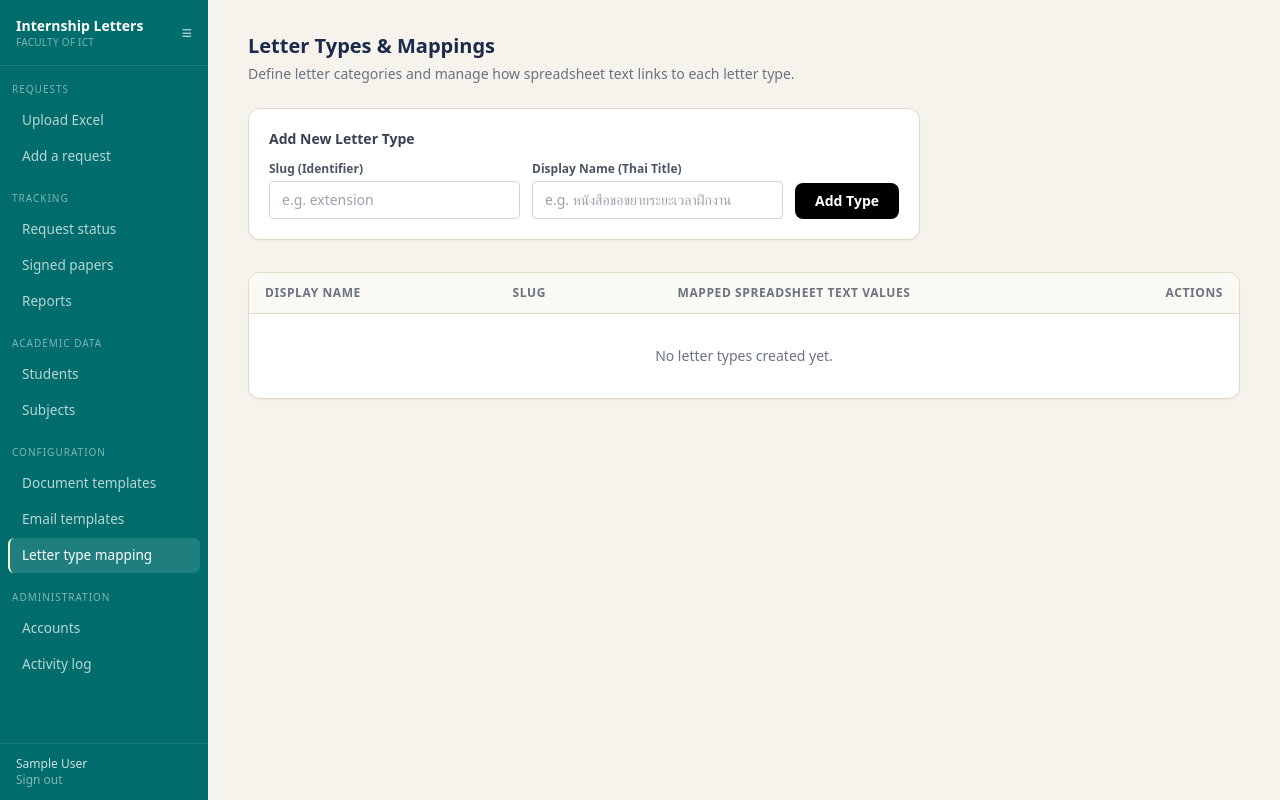
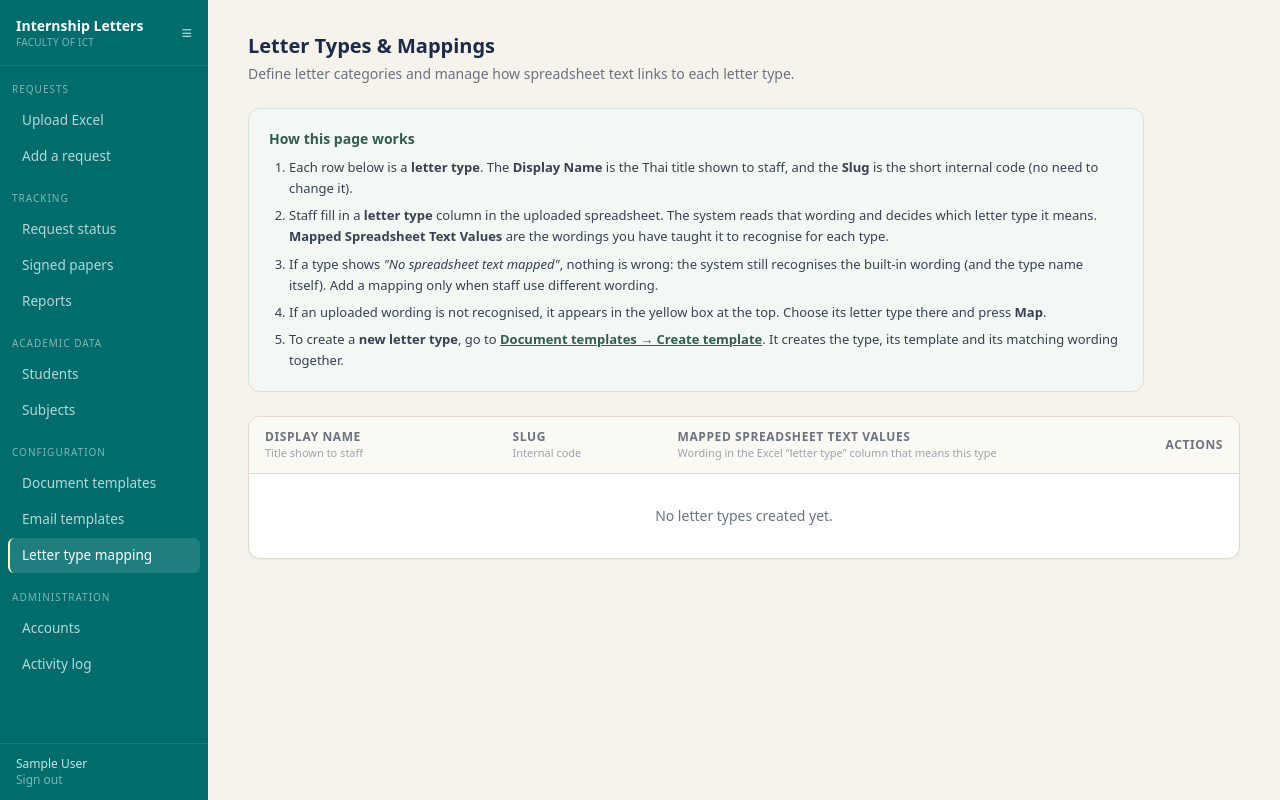
Before and after one commit to chissanupongkha/internship-document-website, a Django app: page /letter-types/ in a window 1280 px wide. Run offline with Django 5.2, Linux system fonts and the light colour scheme; the visitor is signed in with stand-in values (Sample User, id 1); data that the repository does not hold is empty; parts of the project's set-up code (start-up, migrations or seed data) failed here and were passed over; some libraries are stand-ins or nearby versions.

Commit message:
template update

```diff
--- a/letters/models.py
+++ b/letters/models.py
@@ -69,7 +69,6 @@ class LetterTemplate(models.Model):
     logo = models.ForeignKey('Logo', null=True, blank=True, on_delete=models.SET_NULL, related_name='templates')
     name = models.CharField(max_length=150)
     letter_type = models.CharField(max_length=50)                 # several versions of one type are allowed
-    academic_year = models.CharField(max_length=9, blank=True, default='')   # e.g. "2026"; blank = any year
     version = models.PositiveIntegerField(default=1)
     file = models.FileField(upload_to='letter_templates/')
     is_active = models.BooleanField(default=True)
@@ -77,8 +76,7 @@ class LetterTemplate(models.Model):
 
     @property
     def label(self):
-        year = f"{self.academic_year} " if self.academic_year else ''
-        return f"{year}{self.name} v{self.version}"
+        return f"{self.name} v{self.version}"
 
     def __str__(self):
         return f"{self.name} ({self.letter_type})"
--- a/letters/templates/letters/lettertype_list.html
+++ b/letters/templates/letters/lettertype_list.html
@@ -4,6 +4,18 @@
 <div class="w-full max-w-none px-1 sm:px-4">
   <h1 class="text-xl font-semibold mt-2 mb-1">Letter Types & Mappings</h1>
   <p class="text-sm text-gray-500 mb-6">Define letter categories and manage how spreadsheet text links to each letter type.</p>
+
+  <!-- Guidance -->
+  <div class="bg-[#F3F8F5] border border-[#CFE3D8] rounded-xl p-5 mb-6 text-sm text-gray-700 max-w-4xl">
+    <h2 class="text-sm font-bold text-[#2F5E4A] mb-2">How this page works</h2>
+    <ol class="list-decimal ml-5 space-y-1.5 text-[13px] leading-relaxed">
+      <li>Each row below is a <b>letter type</b>. The <b>Display Name</b> is the Thai title shown to staff, and the <b>Slug</b> is the short internal code (no need to change it).</li>
+      <li>Staff fill in a <b>letter type</b> column in the uploaded spreadsheet. The system reads that wording and decides which letter type it means. <b>Mapped Spreadsheet Text Values</b> are the wordings you have taught it to recognise for each type.</li>
+      <li>If a type shows <i>"No spreadsheet text mapped"</i>, nothing is wrong: the system still recognises the built-in wording (and the type name itself). Add a mapping only when staff use different wording.</li>
+      <li>If an uploaded wording is not recognised, it appears in the yellow box at the top. Choose its letter type there and press <b>Map</b>.</li>
+      <li>To create a <b>new letter type</b>, go to <a href="{% url 'letters:template_list' %}" class="underline font-semibold text-[#2F5E4A]">Document templates → Create template</a>. It creates the type, its template and its matching wording together.</li>
+    </ol>
+  </div>
 
   <!-- Unmapped Values Warning Section -->
   {% if unmapped_raw_values %}
@@ -14,7 +26,7 @@
       </svg>
       Unmapped letter type values found in uploaded spreadsheets
     </h2>
-    <p class="text-xs text-[#78350F] mb-4">Assign these text values to a letter type so uploaded records resolve correctly.</p>
+    <p class="text-xs text-[#78350F] mb-4">The system could not tell which letter type these wordings mean, so those records cannot generate a letter yet. Pick the correct type for each wording and press Map (you only need to do this once per wording).</p>
 
     <div class="space-y-3">
       {% for raw in unmapped_raw_values %}
@@ -39,35 +51,14 @@
   </div>
   {% endif %}
 
-  <!-- Add New Letter Type Form -->
-  <div class="bg-white border border-[#E1DACB] rounded-xl p-5 mb-8 shadow-sm max-w-2xl">
-    <h2 class="text-sm font-bold text-gray-700 mb-3">Add New Letter Type</h2>
-    <form action="{% url 'letters:lettertype_create' %}" method="post" class="flex flex-wrap items-end gap-3">
-      {% csrf_token %}
-      <div class="flex-1 min-w-[12rem]">
-        <label class="block text-xs font-semibold text-gray-600 mb-1">Slug (Identifier)</label>
-        <input type="text" name="slug" placeholder="e.g. extension" required
-               class="w-full border border-gray-300 rounded px-3 py-2 text-sm">
-      </div>
-      <div class="flex-1 min-w-[14rem]">
-        <label class="block text-xs font-semibold text-gray-600 mb-1">Display Name (Thai Title)</label>
-        <input type="text" name="display_name" placeholder="e.g. หนังสือขอขยายระยะเวลาฝึกงาน" required
-               class="w-full border border-gray-300 rounded px-3 py-2 text-sm">
-      </div>
-      <button type="submit" class="bg-black text-white text-sm font-semibold px-5 py-2 rounded-lg hover:bg-gray-800">
-        Add Type
-      </button>
-    </form>
-  </div>
-
   <!-- Defined Letter Types Table -->
   <div class="bg-white border border-[#E1DACB] rounded-xl shadow-sm overflow-x-auto">
     <table class="w-full text-left text-sm border-collapse">
       <thead>
         <tr class="bg-[#FBF9F4] text-xs uppercase tracking-wider text-gray-500 border-b border-[#E1DACB]">
-          <th class="py-3 px-4 w-1/4">Display Name</th>
-          <th class="py-3 px-4 w-1/6">Slug</th>
-          <th class="py-3 px-4">Mapped Spreadsheet Text Values</th>
+          <th class="py-3 px-4 w-1/4">Display Name<span class="block normal-case tracking-normal font-normal text-[11px] text-gray-400">Title shown to staff</span></th>
+          <th class="py-3 px-4 w-1/6">Slug<span class="block normal-case tracking-normal font-normal text-[11px] text-gray-400">Internal code</span></th>
+          <th class="py-3 px-4">Mapped Spreadsheet Text Values<span class="block normal-case tracking-normal font-normal text-[11px] text-gray-400">Wording in the Excel “letter type” column that means this type</span></th>
           <th class="py-3 px-4 text-right">Actions</th>
         </tr>
       </thead>
@@ -87,7 +78,7 @@
                 <form action="{% url 'letters:mapping_update' m.id %}" method="post" class="inline-flex items-center gap-1">
                   {% csrf_token %}
                   <select name="letter_type_id" onchange="this.form.submit()" class="text-xs border border-gray-300 rounded px-2 py-0.5 bg-white">
-                    <option value="" disabled selected>Reassign to…</option>
+                    <option value="" disabled selected>Reassign to… (move this wording to another type)</option>
                     {% for target in types %}
                       {% if target.id != lt.id %}
                         <option value="{{ target.id }}">{{ target.display_name }} ({{ target.slug }})</option>
@@ -100,20 +91,27 @@
                 <form action="{% url 'letters:mapping_delete' m.id %}" method="post" class="inline"
                       onsubmit="return confirm('Remove mapping for {{ m.raw_text }}?');">
                   {% csrf_token %}
-                  <button type="submit" class="text-red-600 hover:text-red-800 font-semibold text-xs px-1">
+                  <button type="submit" title="Remove this mapping" class="text-red-600 hover:text-red-800 font-semibold text-xs px-1">
                     ✕
                   </button>
                 </form>
               </div>
               {% empty %}
-                <span class="text-xs text-gray-400 italic">No raw values mapped to this type yet.</span>
+                <span class="text-xs text-gray-400 italic">No spreadsheet text mapped. Built-in wording is still recognised automatically.</span>
               {% endfor %}
+              <form action="{% url 'letters:mapping_create' %}" method="post" class="flex items-center gap-2 pt-1">
+                {% csrf_token %}
+                <input type="hidden" name="letter_type_id" value="{{ lt.id }}">
+                <input type="text" name="raw_text" required placeholder="Add wording used in Excel…"
+                       class="border border-gray-300 rounded px-2 py-1 text-xs w-56">
+                <button type="submit" class="text-xs font-semibold text-[#2F5E4A] border border-[#CFE3D8] rounded px-2.5 py-1 hover:bg-[#F3F8F5]">+ Add</button>
+              </form>
             </div>
           </td>
 
           <td class="py-4 px-4 text-right">
             <form action="{% url 'letters:lettertype_delete' lt.id %}" method="post" class="inline"
-                  onsubmit="return confirm('Delete letter type {{ lt.display_name }}?');">
+                  onsubmit="return confirm('Delete letter type {{ lt.display_name }}? Its mappings will be removed too. Templates and letters already created are not deleted.');">
               {% csrf_token %}
               <button type="submit" class="text-xs text-red-600 hover:underline font-semibold">
                 Delete Type
--- a/letters/templates/letters/subject_list.html
+++ b/letters/templates/letters/subject_list.html
@@ -49,7 +49,7 @@
           <input type="text" name="instructor_email" value="{{ edit.instructor_email }}" placeholder="Email" class="border border-gray-300 rounded-lg px-3 py-2 text-sm">
           <input type="text" name="instructor_phone" value="{{ edit.instructor_phone }}" placeholder="Phone" class="border border-gray-300 rounded-lg px-3 py-2 text-sm">
         </div>
-        <p class="text-[11px] text-gray-500 mt-1">Leave empty to use the shared default line. Template tags: <code>&#123;&#123; course_contact &#125;&#125;</code>, <code>&#123;&#123; instructor_name &#125;&#125;</code>, <code>&#123;&#123; instructor_email &#125;&#125;</code>, <code>&#123;&#123; instructor_phone &#125;&#125;</code>.</p>
+        <p class="text-[11px] text-gray-500 mt-1">Leave empty to use the default instructor. Template tags: <code>&#123;&#123; instructor_name &#125;&#125;</code>, <code>&#123;&#123; instructor_email &#125;&#125;</code>, <code>&#123;&#123; instructor_phone &#125;&#125;</code>.</p>
       </div>
     </div>
 
--- a/letters/templates/letters/template_editor.html
+++ b/letters/templates/letters/template_editor.html
@@ -15,7 +15,8 @@
   .para{white-space:pre-wrap;tab-size:8;outline:none;word-break:break-word;border-radius:2px;min-height:1em}
   .para:hover{background:rgba(63,122,98,.06)}.para:focus{background:rgba(63,122,98,.10);box-shadow:0 0 0 1px #3F7A62}
   .locked{border:1px dashed #cfc7b2;color:#6b6759;font:12px sans-serif;text-align:center;padding:.4rem;border-radius:4px;background:#faf8f2}
-  .pic{display:block;max-width:100%}
+  .pic{display:inline-block;vertical-align:top;max-width:100%}
+  .logobox{line-height:0}
   .pbk{border-top:2px dashed #b9b19a;margin:10px 0;text-align:center;font:11px sans-serif;color:#8a8470;cursor:pointer;position:relative;height:0}
   .pbk span{position:relative;top:-9px;background:#fff;padding:0 .6rem}
   .pbk.sel{border-color:#3F7A62;color:#1F5E4A}
--- a/letters/urls.py
+++ b/letters/urls.py
@@ -46,6 +46,7 @@ urlpatterns = [
     path('templates/', views.template_list, name='template_list'),
     path('templates/upload/', views.template_upload, name='template_upload'),
     path('templates/from-builtin/', views.template_from_builtin, name='template_from_builtin'),
+    path('templates/create/', views.template_create, name='template_create'),
     path('templates/<int:template_id>/edit/', views.template_edit, name='template_edit'),
     path('templates/<int:template_id>/editor/', template_editor.template_editor, name='template_editor'),
     path('templates/<int:template_id>/restore/', template_editor.template_restore, name='template_restore'),
--- a/letters/views.py
+++ b/letters/views.py
@@ -1355,17 +1355,43 @@ def upload_signed_by_id(request, letter_id):
 
 @staff_required
 def template_list(request):
-    templates = LetterTemplate.objects.order_by('letter_type', '-academic_year', '-version')
+    from .docgen import BUILTIN_TITLES, build_tagged_letter
+    from .template_editor import mini_preview_html
+    templates = list(LetterTemplate.objects.order_by('letter_type', '-version'))
     for t in templates:
         mappings = list(t.field_mappings.all())
         t.total_fields = len(mappings)
         t.mapped_fields = len([m for m in mappings if m.source_type != TemplateFieldMapping.SOURCE_UNMAPPED])
 
     letter_types = LetterType.objects.order_by('display_name')
+    names = {lt.slug: lt.display_name for lt in letter_types}
+    cards = []
+    slugs = list(dict.fromkeys([t.letter_type for t in templates] + [lt.slug for lt in letter_types] + list(BUILTIN_TITLES)))
+    for slug in slugs:
+        mine = [t for t in templates if t.letter_type == slug]
+        shown = next((t for t in mine if t.is_active), mine[0] if mine else None)
+        if shown is None and slug not in BUILTIN_TITLES:
+            continue                                    # a letter type nobody has made a template for yet
+        card = {'slug': slug, 'name': names.get(slug) or BUILTIN_TITLES.get(slug, slug), 'shown': shown,
+                'n_versions': len(mine), 'builtin_only': shown is None}
+        try:
+            if shown is not None:
+                shown.file.open('rb')
+                try:
+                    card['mini'] = mini_preview_html(shown.file.read())
+                finally:
+                    shown.file.close()
+            else:
+                card['mini'] = mini_preview_html(build_tagged_letter(slug))
+        except Exception:
+            logger.exception("Could not draw the template thumbnail")
+            card['mini'] = ''
+        cards.append(card)
     return render(request, 'letters/template_list.html', {
         'templates': templates,
+        'cards': cards,
         'letter_types': letter_types,
-        'builtins': list(__import__('letters.docgen', fromlist=['BUILTIN_TITLES']).BUILTIN_TITLES.items()),
+        'update_types': _update_types(letter_types),
     })
 
 
@@ -1380,12 +1406,11 @@ def template_upload(request):
         messages.error(request, "Please select a valid, existing letter type.")
         return redirect('letters:template_list')
 
-    academic_year = re.sub(r'\D', '', request.POST.get('academic_year', ''))[:4]
     f = request.FILES['template_file']
-    last = (LetterTemplate.objects.filter(letter_type=letter_type, academic_year=academic_year)
+    last = (LetterTemplate.objects.filter(letter_type=letter_type)
             .order_by('-version').first())
     template_obj = LetterTemplate.objects.create(
-        letter_type=letter_type, academic_year=academic_year, name=f.name, file=f,
+        letter_type=letter_type, name=f.name, file=f,
         version=(last.version + 1) if last else 1, is_active=False,
     )
     created = last is None
@@ -1408,7 +1433,7 @@ def template_upload(request):
         TemplateFieldMapping.objects.get_or_create(template=template_obj, placeholder=tag)
 
     action = 'Uploaded new version of' if not created else 'Uploaded'
-    log_activity(request, 'UPLOAD_TEMPLATE', f"{action} template '{f.name}' for '{letter_type}' {academic_year or '(any year)'} v{template_obj.version}")
+    log_activity(request, 'UPLOAD_TEMPLATE', f"{action} template '{f.name}' for '{letter_type}' v{template_obj.version}")
     messages.success(request, f"Saved as version {template_obj.version}. Map its {len(placeholders)} field(s) before activating. Older versions are kept.")
     return redirect('letters:template_mapping', template_id=template_obj.id)
 
@@ -1422,13 +1447,21 @@ def template_from_builtin(request):
         messages.error(request, "Please choose which built-in letter to edit.")
         return redirect('letters:template_list')
     lt, _ = LetterType.objects.get_or_create(slug=kind, defaults={'display_name': BUILTIN_TITLES[kind]})
-    academic_year = re.sub(r'\D', '', request.POST.get('academic_year', ''))[:4]
-    last = (LetterTemplate.objects.filter(letter_type=kind, academic_year=academic_year)
+    last = (LetterTemplate.objects.filter(letter_type=kind)
             .order_by('-version').first())
     ver = (last.version if last else 0) + 1
     name = f"{kind}_builtin_v{ver}.docx"
-    t = LetterTemplate(letter_type=kind, academic_year=academic_year, name=name, version=ver, is_active=False)
+    t = LetterTemplate(letter_type=kind, name=name, version=ver, is_active=False)
     t.file.save(name, ContentFile(build_tagged_letter(kind)), save=True)
+    _premapped_tags(t)
+    log_activity(request, 'UPLOAD_TEMPLATE', f"Made the built-in '{kind}' letter editable as template v{ver}")
+    messages.success(request, "The built-in letter is now an editable template (all tags are already mapped). Change it below, then save, preview and activate.")
+    return redirect('letters:template_editor', template_id=t.id)
+
+
+def _premapped_tags(t):
+    """Map every tag of a template that has the same name as a system field; returns the tag list."""
+    from .docgen import AVAILABLE_SOURCE_FIELDS
     known = {tag for tag, _label in AVAILABLE_SOURCE_FIELDS}
     t.file.open('rb')
     try:
@@ -1440,8 +1473,60 @@ def template_from_builtin(request):
             template=t, placeholder=tag,
             defaults={'source_type': TemplateFieldMapping.SOURCE_FIELD if tag in known else TemplateFieldMapping.SOURCE_UNMAPPED,
                       'source_value': tag if tag in known else ''})
-    log_activity(request, 'UPLOAD_TEMPLATE', f"Made the built-in '{kind}' letter editable as template v{ver}")
-    messages.success(request, "The built-in letter is now an editable template (all tags are already mapped). Change it below, then save, preview and activate.")
+    return tags
+
+
+def _update_types(letter_types):
+    """Letter types that can be updated: every saved type plus the built-in letters."""
+    from .docgen import BUILTIN_TITLES
+    out = [{'slug': lt.slug, 'name': lt.display_name, 'builtin': lt.slug in BUILTIN_TITLES} for lt in letter_types]
+    have = {o['slug'] for o in out}
+    out += [{'slug': k, 'name': title, 'builtin': True} for k, title in BUILTIN_TITLES.items() if k not in have]
+    return out
+
+
+@staff_required
+def template_create(request):
+    """Create a template for a NEW letter type, from the system's letter or from an uploaded Word file."""
+    from django.utils.text import slugify
+    from .docgen import build_tagged_letter
+    if request.method != 'POST':
+        return redirect('letters:template_list')
+    name = request.POST.get('display_name', '').strip()[:150]
+    if not name:
+        messages.error(request, "Please give the new letter type a name.")
+        return redirect('letters:template_list')
+    if LetterType.objects.filter(display_name__iexact=name).exists():
+        messages.error(request, f"A letter type named '{name}' already exists. Use Update template to edit it.")
+        return redirect('letters:template_list')
+    up = request.FILES.get('template_file')
+    if up and not up.name.lower().endswith('.docx'):
+        messages.error(request, "The template file must be a Word .docx file.")
+        return redirect('letters:template_list')
+
+    base = slugify(name)[:40] or 'letter'
+    slug, n = base, 1
+    while LetterType.objects.filter(slug=slug).exists():
+        n += 1
+        slug = f"{base}-{n}"
+    lt = LetterType.objects.create(slug=slug, display_name=name)
+    LetterTypeMapping.objects.get_or_create(raw_text=name, defaults={'letter_type': lt})
+    if up:
+        t = LetterTemplate.objects.create(letter_type=slug, name=up.name, file=up,
+                                          version=1, is_active=False)
+        tags = _premapped_tags(t)
+        log_activity(request, 'UPLOAD_TEMPLATE', f"Created letter type '{name}' with uploaded template '{up.name}'")
+        if not tags:
+            messages.warning(request, f"Letter type '{name}' was created, but no {{{{ tag }}}} placeholders were found in the file.")
+            return redirect('letters:template_list')
+        messages.success(request, f"Letter type '{name}' created. Check the tag mapping, then preview and activate.")
+        return redirect('letters:template_mapping', template_id=t.id)
+    fname = f"{slug}_v1.docx"
+    t = LetterTemplate(letter_type=slug, name=fname, version=1, is_active=False)
+    t.file.save(fname, ContentFile(build_tagged_letter('request')), save=True)
+    _premapped_tags(t)
+    log_activity(request, 'UPLOAD_TEMPLATE', f"Created letter type '{name}' from the system letter")
+    messages.success(request, f"Letter type '{name}' created from the system's letter. Change the wording below, then save, preview and activate.")
     return redirect('letters:template_editor', template_id=t.id)
 
 
@@ -1603,9 +1688,8 @@ def template_activate(request, template_id):
         messages.error(request, f"Can't activate — {unmapped} placeholder(s) still unmapped.")
         return redirect('letters:template_mapping', template_id=template_obj.id)
 
-    # one active version per letter type and academic year
-    LetterTemplate.objects.filter(letter_type=template_obj.letter_type,
-                                  academic_year=template_obj.academic_year).exclude(pk=template_obj.pk).update(is_active=False)
+    # one active version per letter type
+    LetterTemplate.objects.filter(letter_type=template_obj.letter_type).exclude(pk=template_obj.pk).update(is_active=False)
     template_obj.is_active = True
     template_obj.save()
     log_activity(request, 'ACTIVATE_TEMPLATE', f"Activated template #{template_obj.id} for '{template_obj.letter_type}'")
```
Also changed, not shown: letters/docgen.py (+18 -26 lines), letters/template_editor.py (+79 -8 lines), letters/templates/letters/template_list.html (+111 -106 lines), letters/migrations/0024_remove_template_academic_year.py (added), 3 other files.
